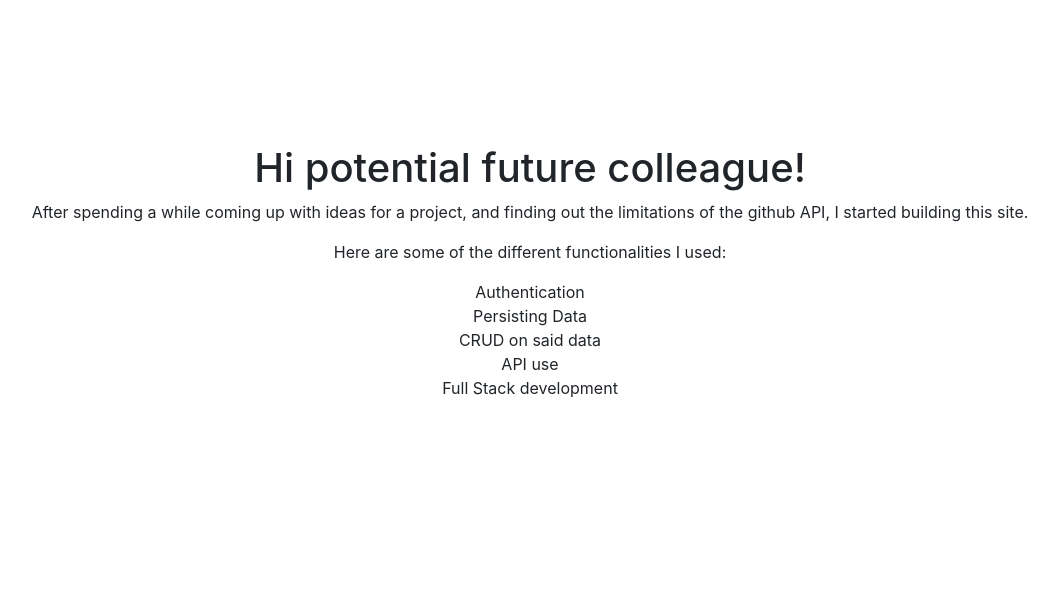
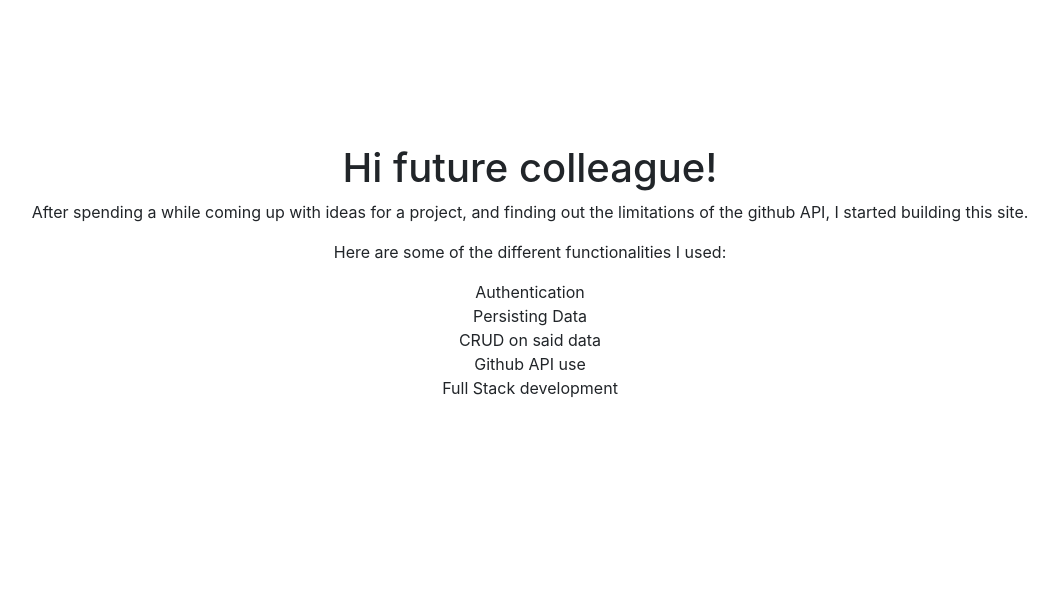
Before and after one commit to sano2019/github-project, a Flask app: page / in a window 1280 px wide. Shown: the part 56-672 px from the top of the page, without its empty margins (110-1168 px from the left). Run offline with Flask 2, Linux system fonts and the light colour scheme; some libraries are stand-ins or nearby versions.

Commit message:
Updated documentation more, cleaned up code

```diff
--- a/main.py
+++ b/main.py
@@ -45,6 +45,7 @@ class SavedProfiles(db.Model):
     repositories = db.Column(db.String)
 
 
+# if the database does not exist yet, it is created
 if not path.exists('./users.db'):
     db.create_all()
 
@@ -140,6 +141,7 @@ def saved_users():
 
 
 @app.route("/save_user/<username>", methods=["GET"])
+@login_required
 def save_user(username):
     user = fetch_user(username)
     user_repositories = fetch_repositories(user['login'])
@@ -190,6 +192,7 @@ def update_saved_user(user_id):
 
 
 @app.route("/delete_user/<int:user_id>")
+@login_required
 def delete_user(user_id):
     user = SavedProfiles.query.get(user_id)
     db.session.delete(user)
--- a/templates/index.html
+++ b/templates/index.html
@@ -2,14 +2,14 @@
 
 {% block content %}
 
-<h1>Hi potential future colleague!</h1>
+<h1>Hi future colleague!</h1>
 <p>After spending a while coming up with ideas for a project, and finding out the limitations of the github API, I started building this site.</p>
 <p>Here are some of the different functionalities I used:</p>
 <ul class="list-group">
     <li class="list-item">Authentication</li>
     <li class="list-item">Persisting Data</li>
     <li class="list-item">CRUD on said data</li>
-    <li class="list-item">API use</li>
+    <li class="list-item">Github API use</li>
     <li class="list-item">Full Stack development</li>
 </ul>
 
```
Also changed, not shown: README.md.
